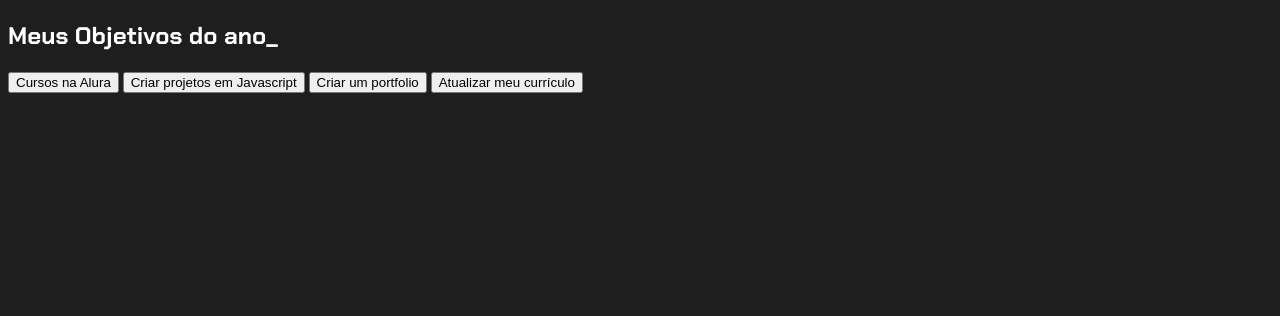
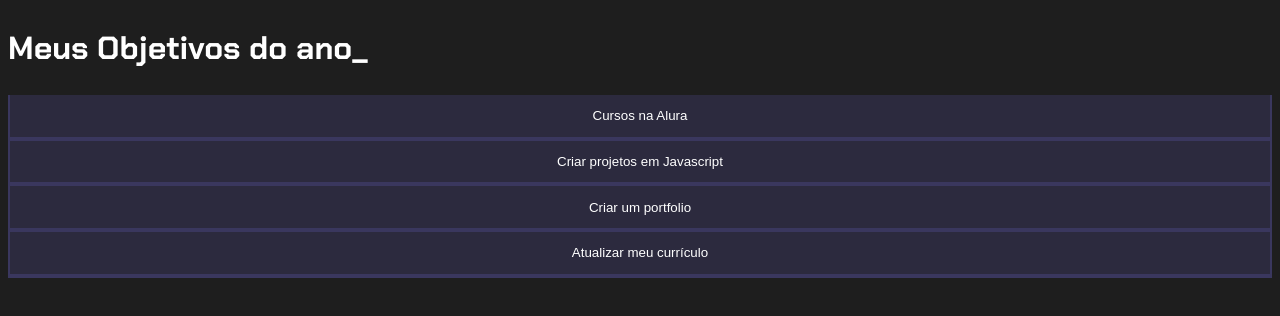
Before and after one commit to firifiro/projeto-de-vida01, a plain HTML site: page index.html in a window 1280 px wide. Drawn offline with Linux system fonts and the light colour scheme.

Commit message:
Add files via upload

```diff
--- a/style.css
+++ b/style.css
@@ -17,5 +17,45 @@ body {
 
 
 .conteudo~principal{
+display: flex;
+flex-direction: column;
+justify-content: center;
+align-items: center;
+max-width: 1200px;
+width: 100%;
+margin: 0; auto;
+}
+
+.titulo-principal{
+    text-align: left;
+    width: 100%;
+    font-size: 32px;
+}
+
+.titulo-principal span{
+    color: var(--verde);
+}
+
+.botao{
+    font-family: "Crakra petch", sans-serif;
+    background-color: var(--botao-inativo);
+    color: var(--branco);
+    display: flex;
+    justify-content: center;
+    padding: 1em;
+    font-size: 18px
+    align-items:center;
+    width: 100%;
+    border-bottom: 4px solid var(--botao-ativo);
+    border-left: 2px solid var(--botao-ativo);
+    border-right: 2px solid var(--botao-ativo);
+    border-top: none;
+}
+
+@media screen {and (min-width: 768px){
+    .botoes{
+        display:flex;
+    }
+}
 
 }
```
